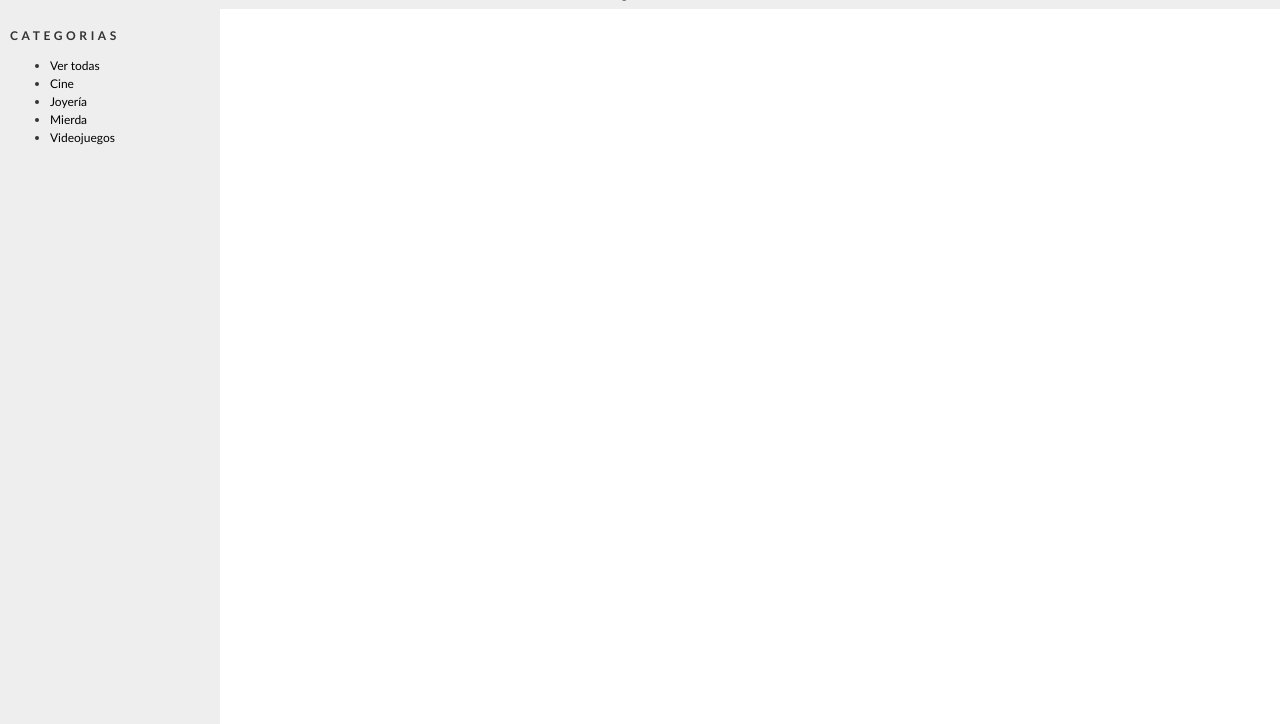
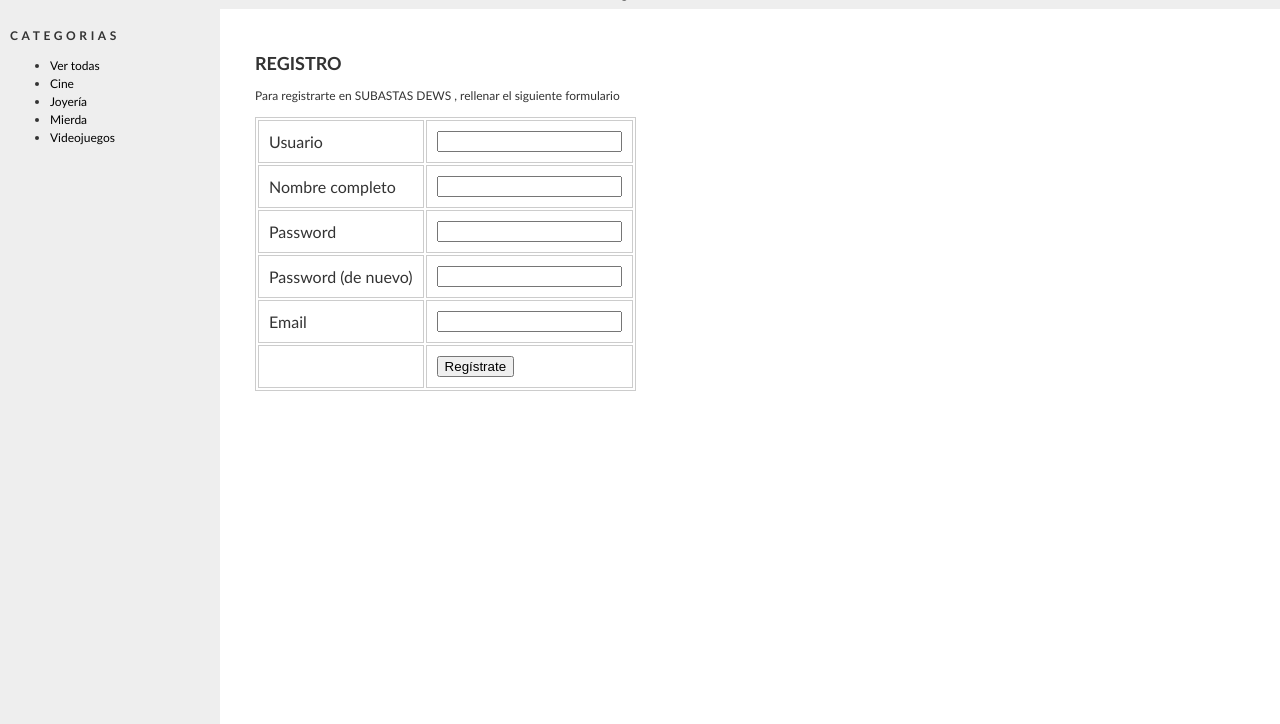
Before and after one commit to Cesferort/DWES, a PHP site: page /registro.php in a window 1280 px wide. Shown: the part 76-800 px from the top of the page. Run offline with PHP 8.4, Linux system fonts and the light colour scheme; data comes from the database, SQL or seed files in the repository.

Commit message:
[UD2][T3] Subastas - Progreso
-Index Documentado
-Registro Diseño terminado e implementación iniciada. El archivo valida los datos introducidos por el usuario pero no registra aún ningún usuario.
-GestorBD_usuarios Creado el método que comprueba la existencia de usuarios con el nombre de usuario pasado como parámetro

```diff
--- /dev/null
+++ b/Tema3/Subastas/lib/gestorBD_usuarios.php
@@ -0,0 +1,34 @@
+<?php
+function userExists($conn, $nomUser)
+{
+    $queryUser="SELECT * FROM usuario WHERE username=?;";
+
+    $st=$conn -> prepare($queryUser);
+    $stPrepared=$st -> bind_param("i", $nomUser);
+    $stExecuted = $st -> execute();
+
+    // En caso de que la query se haya realizado correctamente recuperamos los resultados
+    if($stPrepared && $stExecuted)
+    {
+        $stResult = $st -> get_result();
+        while($usuario = $stResult -> fetch_assoc())
+        {
+            // Buscamos si existe un usuario registrado con mismo nombre de usuario
+            if($usuario["username"] == $nomUser)
+            {
+                // Cerramos statement y devolvemos resultado
+                $st -> close();
+                return true;
+            }
+        }
+    }
+    // Cerramos statement y devolvemos resultado
+    $st -> close();
+    return false;
+}
+
+function addUser($conn, $nomUser, $fullName, $passUser, $emailUser)
+{
+
+}
+?>
--- a/Tema3/Subastas/sql/subastas.sql
+++ b/Tema3/Subastas/sql/subastas.sql
@@ -3,7 +3,7 @@
 -- https://www.phpmyadmin.net/
 --
 -- Servidor: 127.0.0.1:3306
--- Tiempo de generación: 27-10-2021 a las 04:59:12
+-- Tiempo de generación: 27-10-2021 a las 10:38:11
 -- Versión del servidor: 5.7.31
 -- Versión de PHP: 7.3.21
 
--- a/Tema3/Subastas/views/registro.php
+++ b/Tema3/Subastas/views/registro.php
@@ -1,5 +1,29 @@
 <?php
 require_once "cabecera.php";
+require_once "../lib/gestorBD_usuarios.php";
+
+$checkPassword=true;
+$checkUserExists=true;
+
+if(isset($_POST["registerUser"]))
+{
+    $passUser=$_POST["passUser"];
+    $passUserCheck=$_POST["passUserCheck"];
+    if($passUser==$passUserCheck)
+    {
+        $nomUser=$_POST["nomUser"];
+        if(!userExists($conn, $nomUser))
+        {
+            $fullName=$_POST["fullName"];
+            $emailUser=$_POST["emailUser"];
+            addUser($conn, $nomUser, $fullName, $passUser, $emailUser);
+        }
+        else
+            $checkUserExists=false;
+    }
+    else
+        $checkPassword=false;
+}
 ?>
 <!DOCTYPE html>
 <html lang="en">
@@ -10,6 +34,48 @@ require_once "cabecera.php";
     <title>Registro</title>
 </head>
 <body>
-
+    <?php
+    if(!isset($_POST["registerUser"]) && $checkPassword==true && $checkUserExists==true)
+    {
+    ?>
+    <form action="<?php echo $_SERVER['PHP_SELF'];?>" method="post">
+        <h2>REGISTRO</h2>
+        <p>Para registrarte en SUBASTAS DEWS , rellenar el siguiente formulario</p>
+        <?php
+        if($checkPassword==false)
+            echo "<p style='color:red'>Las contraseñas introducidas no coinciden</p>";
+        if($checkUserExists==false)
+            echo "<p style='color:red'>El usuario ".$nomUser." ya existe</p>";
+        ?>
+        <table>
+            <tr>
+                <td><label for="nomUser">Usuario</label></td>
+                <td><input type="text" name="nomUser" id="nomUser"></td>
+            </tr>
+            <tr>
+                <td><label for="fullName">Nombre completo</label></td>
+                <td><input type="text" name="fullName" id="fullName"></td>
+            </tr>
+            <tr>
+                <td><label for="passUser">Password</label></td>
+                <td><input type="password" name="passUser" id="passUser"></td>
+            </tr>
+            <tr>
+                <td><label for="passUserCheck">Password (de nuevo)</label></td>
+                <td><input type="password" name="passUserCheck" id="passUserCheck"></td>
+            </tr>
+            <tr>
+                <td><label for="emailUser">Email</label></td>
+                <td><input type="text" name="emailUser" id="emailUser"></td>
+            </tr>
+            <tr>
+                <td></td>
+                <td><input type="submit" name="registerUser" value="Regístrate"></td>
+            </tr>
+        </table>
+    </form>
+    <?php
+    }
+    ?>
 </body>
 </html>
```
Also changed, not shown: Tema3/Subastas/views/index.php (+33 -6 lines).
